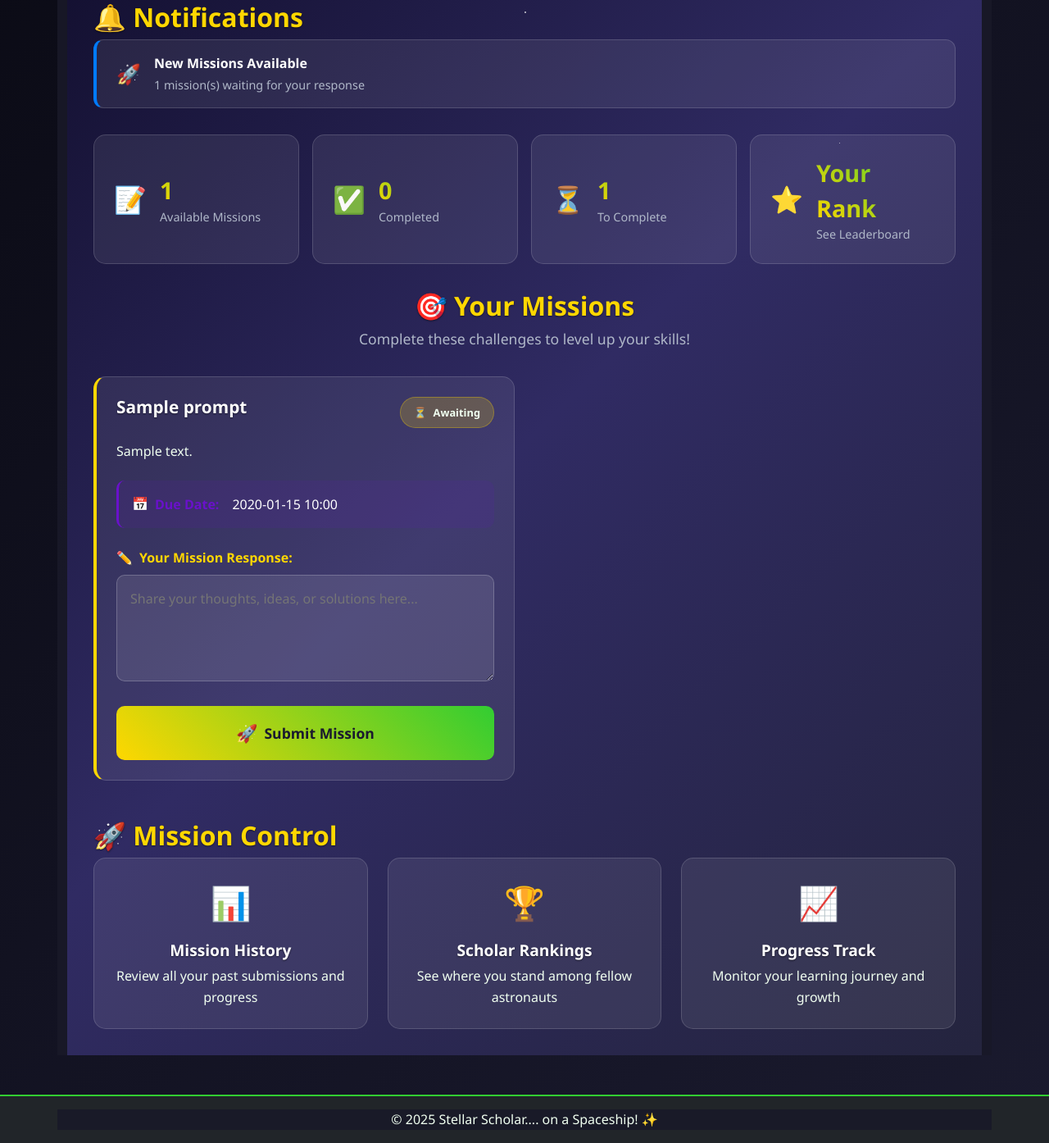
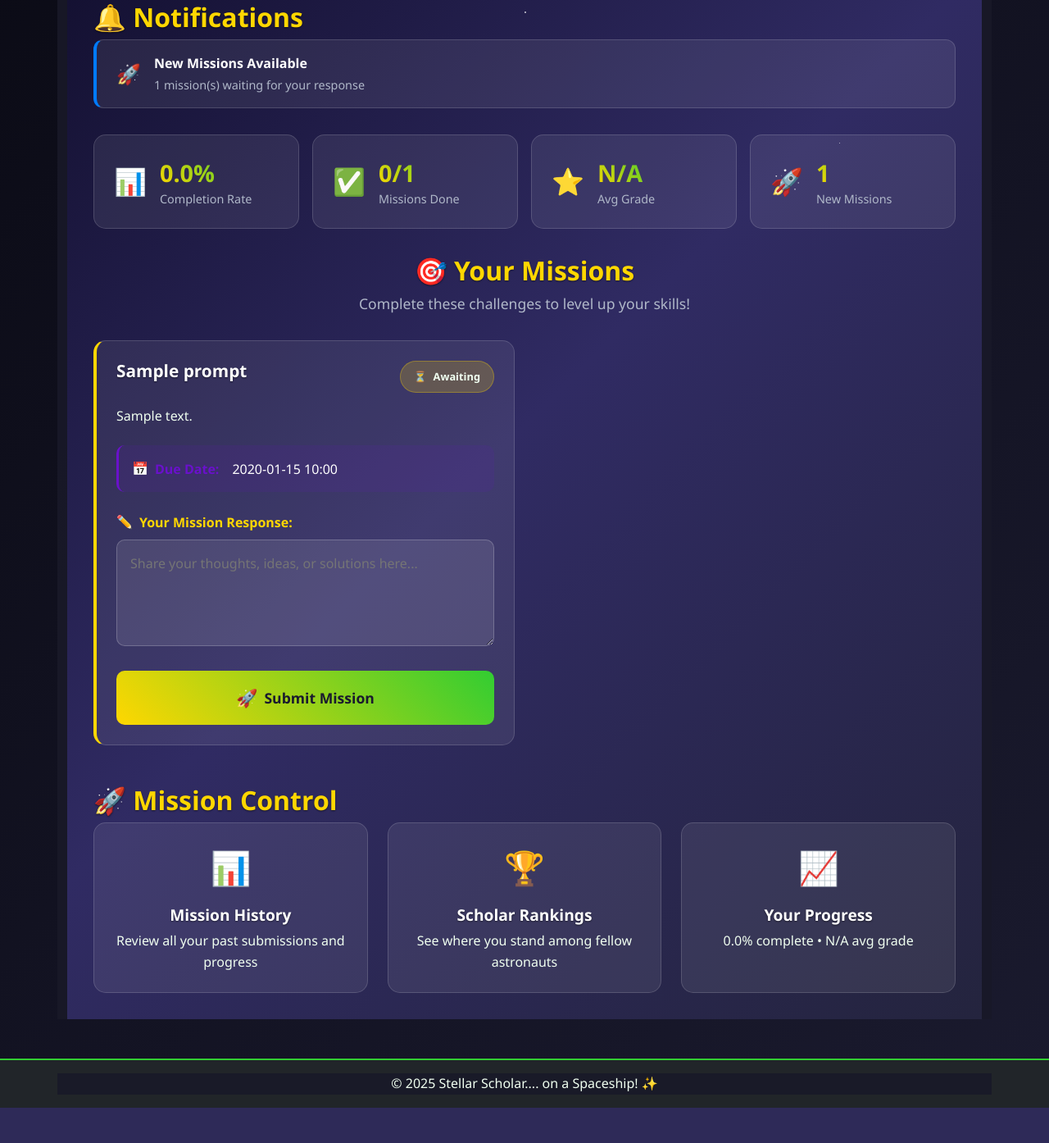
Before and after one commit to siriusbrak7/stellar-scholar, a Flask app: template templates/student_dashboard.html in a window 1280 px wide. Shown: the part 306-1700 px from the top of the page at 82% size. After the commit the page ends 1657 px from the top, so only its background shows below. Run offline with Flask 2, Linux system fonts and the light colour scheme; the template is opened without the code that fills it: most values are stand-ins (such as "Sample title", 1, 10 or a date in 2020).

Commit message:
fix: Update student dashboard progress stats and remove duplicate endblock

```diff
--- a/templates/student_dashboard.html
+++ b/templates/student_dashboard.html
@@ -110,34 +110,48 @@
             {% endif %}
         </div>
 
-        <!-- Quick Stats -->
+        <!-- FIXED: Progress Stats -->
         <div class="stats-grid">
+            {% set total_prompts = prompts|length %}
+            {% set completed_prompts = prompts|selectattr('has_submitted')|list|length %}
+            {% set pending_prompts = prompts|rejectattr('has_submitted')|list|length %}
+            {% set completion_rate = (completed_prompts / total_prompts * 100)|round(1) if total_prompts > 0 else 0 %}
+
+            <!-- Calculate average grade -->
+            {% set graded_submissions = [] %}
+            {% for prompt in prompts %}
+                {% if prompt.has_submitted and prompt.submission and prompt.submission.grade is not none %}
+                    {% set _ = graded_submissions.append(prompt.submission.grade) %}
+                {% endif %}
+            {% endfor %}
+            {% set average_grade = (graded_submissions|sum / graded_submissions|length)|round(1) if graded_submissions else 0 %}
+
             <div class="stat-card">
-                <div class="stat-icon">📝</div>
+                <div class="stat-icon">📊</div>
                 <div class="stat-info">
-                    <div class="stat-number">{{ prompts|length }}</div>
-                    <div class="stat-label">Available Missions</div>
+                    <div class="stat-number">{{ completion_rate }}%</div>
+                    <div class="stat-label">Completion Rate</div>
                 </div>
             </div>
             <div class="stat-card">
                 <div class="stat-icon">✅</div>
                 <div class="stat-info">
-                    <div class="stat-number">{{ prompts|selectattr('has_submitted')|list|length }}</div>
-                    <div class="stat-label">Completed</div>
-                </div>
-            </div>
-            <div class="stat-card">
-                <div class="stat-icon">⏳</div>
-                <div class="stat-info">
-                    <div class="stat-number">{{ prompts|rejectattr('has_submitted')|list|length }}</div>
-                    <div class="stat-label">To Complete</div>
+                    <div class="stat-number">{{ completed_prompts }}/{{ total_prompts }}</div>
+                    <div class="stat-label">Missions Done</div>
                 </div>
             </div>
             <div class="stat-card">
                 <div class="stat-icon">⭐</div>
                 <div class="stat-info">
-                    <div class="stat-number">Your Rank</div>
-                    <div class="stat-label">See Leaderboard</div>
+                    <div class="stat-number">{{ average_grade if graded_submissions else 'N/A' }}</div>
+                    <div class="stat-label">Avg Grade</div>
+                </div>
+            </div>
+            <div class="stat-card">
+                <div class="stat-icon">🚀</div>
+                <div class="stat-info">
+                    <div class="stat-number">{{ pending_prompts }}</div>
+                    <div class="stat-label">New Missions</div>
                 </div>
             </div>
         </div>
@@ -243,7 +257,7 @@
             {% endif %}
         </div>
 
-        <!-- Quick Actions -->
+        <!-- FIXED: Quick Actions (No Duplicates) -->
         <div class="quick-actions">
             <h3 class="section-title">🚀 Mission Control</h3>
             <div class="actions-grid">
@@ -257,15 +271,22 @@
                     <h4>Scholar Rankings</h4>
                     <p>See where you stand among fellow astronauts</p>
                 </a>
-                <a href="{{ url_for('student_history') }}" class="action-card">
+                <div class="action-card">
                     <div class="action-icon">📈</div>
-                    <h4>Progress Track</h4>
-                    <p>Monitor your learning journey and growth</p>
-                </a>
+                    <h4>Your Progress</h4>
+                    <p>{{ completion_rate }}% complete • {{ average_grade if graded_submissions else 'N/A' }} avg grade</p>
+                </div>
             </div>
         </div>
     </div>
 </div>
+
+<!-- Keep all your existing CSS styles - they're perfect! -->
+<style>
+/* ALL YOUR EXISTING CSS STAYS THE SAME */
+/* ... your existing CSS code ... */
+</style>
+
 
 <style>
 .student-dashboard {
```
